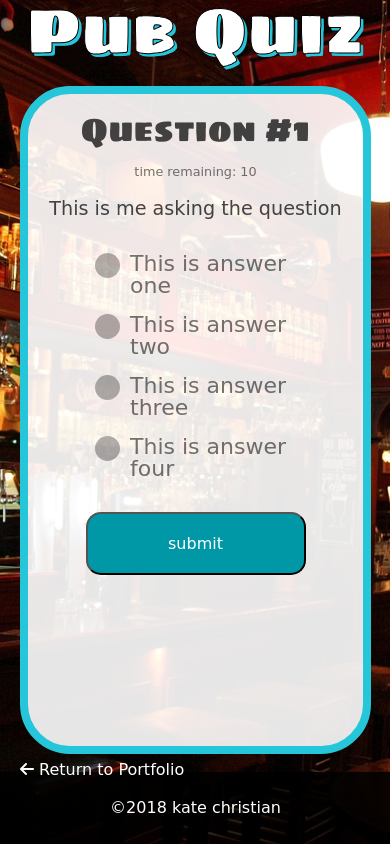
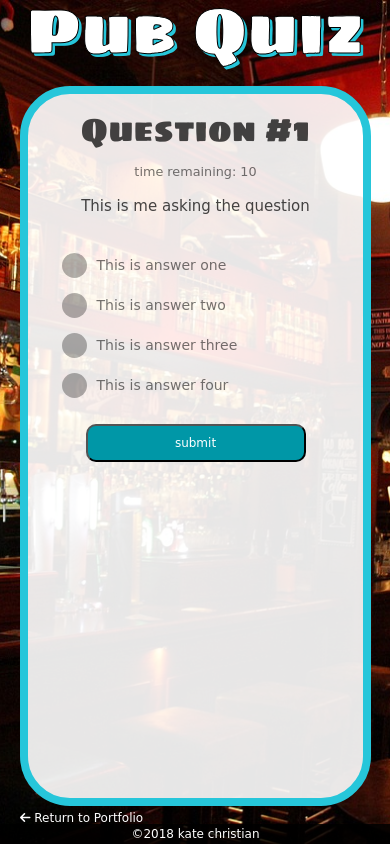
Before and after one commit to k8xian/TriviaGame, a plain HTML site: page index.html in a window 390 px wide. Drawn offline with nearby package versions, Linux system fonts and the light colour scheme; no server answers; a web font is replaced by a local one.

Commit message:
even more responsive tweaks

```diff
--- a/assets/css/style.css
+++ b/assets/css/style.css
@@ -95,6 +95,7 @@ h3{
     display: grid;
     background-color: rgba(0,0,0,.85);
     line-height: 72px;
+
 }
 
 #timer {
@@ -241,16 +242,19 @@ button {
 @media only screen and (max-width: 640px) {
     .container {
         grid-template-columns: 0% 90% 0%;
+        grid-template-rows: 16vw calc(100vh - (16vw + 20px)) 20px;
     }
     .trivia {
         margin: 24px 0 18px;
     }
     #portfolio-link {
-        bottom: 66px;
+        bottom: 20px;
+        font-size: 12px;
     }
 
     .radio {
-        margin: 5px 20% 12px;
+        margin: 9px 10% 12px;
+        font-size: 14px;
     }
 
     #questionText {
@@ -260,4 +264,26 @@ button {
     #randomGif {
         width: 200px;
     }
+
+    #radio1, #radio2, #radio3, #radio4 {
+        margin-top: 5px;
+    }
+
+    .footer {
+        font-size: 12px;
+        line-height: 20px;
 }
+    }
+    #questionAns {
+        font-size: 12px;
+    }
+
+    #questionText {
+        font-size: 15px;
+    }
+
+    button {
+        padding: 10px;
+        border-radius: 10px;
+    }
+}
```
